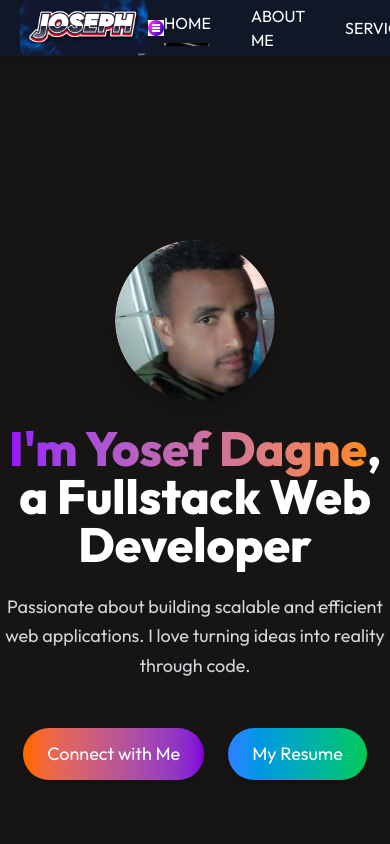
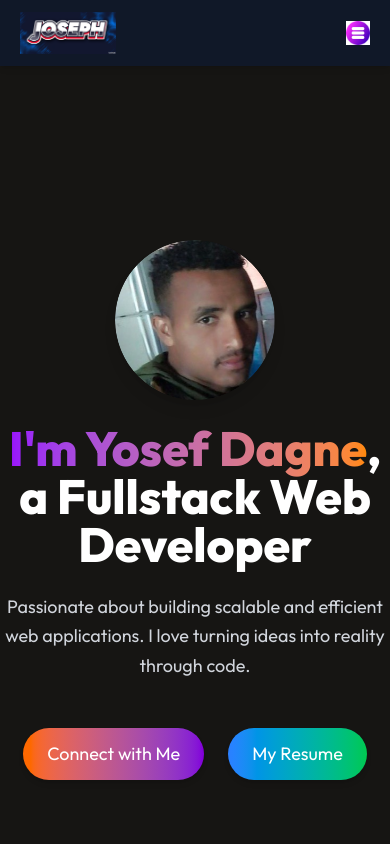
Before and after one commit to YosephDagne/Joseph_Dev, a React (Vite) app in the folder portfolio-wbsite/my-portfolio/: page / in a window 390 px wide. Shown: the top 844 px of the page. Built offline with nearby package versions, Linux system fonts and the light colour scheme.

Commit message:
complete the portfolio

```diff
--- a/portfolio-wbsite/my-portfolio/src/components/About.jsx
+++ b/portfolio-wbsite/my-portfolio/src/components/About.jsx
@@ -3,8 +3,11 @@ import { assets } from "../assets/assets";
 
 const About = () => {
   return (
-    <div id="about" className="flex flex-col items-center justify-center gap-16 px-10 md:px-20 my-60">
-      {/* Title */}
+    <div
+      id="about"
+      className="flex flex-col items-center justify-center gap-16 px-10 md:px-20 my-60"
+    >
+      {/* Title Section */}
       <div className="relative text-center">
         <h1 className="text-6xl md:text-7xl font-bold">About Me</h1>
         <img
@@ -60,6 +63,7 @@ const About = () => {
                   <div
                     className="h-full rounded-full bg-gradient-to-r from-orange-600 to-purple-600"
                     style={{ width: item.level }}
+                    aria-label={`${item.skill} skill level ${item.level}`}
                   ></div>
                 </div>
               </div>
--- a/portfolio-wbsite/my-portfolio/src/components/Contact.jsx
+++ b/portfolio-wbsite/my-portfolio/src/components/Contact.jsx
@@ -3,14 +3,12 @@ import { assets } from "../assets/assets";
 import { toast } from "react-toastify";
 
 const Contact = () => {
-  // State for form fields
   const [formData, setFormData] = useState({
     name: "",
     email: "",
     message: "",
   });
 
-  // Handle input changes
   const handleChange = (event) => {
     const { name, value } = event.target;
     setFormData((prevData) => ({
@@ -19,15 +17,21 @@ const Contact = () => {
     }));
   };
 
-  // Handle form submission
   const onSubmit = async (event) => {
     event.preventDefault();
+
+    // Basic Validation
+    if (!formData.name || !formData.email || !formData.message) {
+      toast.error("All fields are required!");
+      return;
+    }
 
     const submissionData = {
       ...formData,
       access_key: "96e914f2-7fc3-4512-ab68-69a3b85508ee",
     };
 
+    try {
       const res = await fetch("https://api.web3forms.com/submit", {
         method: "POST",
         headers: {
@@ -42,6 +46,9 @@ const Contact = () => {
         setFormData({ name: "", email: "", message: "" }); // Clear input fields
       } else {
         toast.error("Something went wrong. Please try again.");
+      }
+    } catch (error) {
+      toast.error("Network error. Please try again.");
     }
   };
 
--- a/portfolio-wbsite/my-portfolio/src/components/Hero.jsx
+++ b/portfolio-wbsite/my-portfolio/src/components/Hero.jsx
@@ -1,8 +1,10 @@
-import React from "react";
+import React, { useState } from "react";
 import { assets } from "../assets/assets";
 import AnchorLink from "react-anchor-link-smooth-scroll";
 
 const Hero = () => {
+  const [menu, setMenu] = useState("");
+
   return (
     <div
       id="home"
--- a/portfolio-wbsite/my-portfolio/src/components/MyWork.jsx
+++ b/portfolio-wbsite/my-portfolio/src/components/MyWork.jsx
@@ -5,7 +5,7 @@ import my_work_data from "../assets/my_work_data";
 const MyWork = () => {
   return (
     <div
-      id="work"
+      id="portfolio"
       className="flex flex-col items-center justify-between gap-20 mx-5 sm:mx-10 md:mx-20 my-20 sm:my-24 lg:my-40"
     >
       {/* Title Section */}
@@ -33,8 +33,8 @@ const MyWork = () => {
             {/* Hover Effect */}
             <div className="absolute top-0 left-0 w-full h-full bg-gradient-to-b from-transparent to-black opacity-0 group-hover:opacity-60 transition-opacity duration-300"></div>
             <div className="absolute bottom-4 left-4 text-white font-semibold text-lg sm:text-xl z-10 opacity-0 group-hover:opacity-100 transition-opacity duration-300">
-              <h3>{work.w_title}</h3>
-              <p className="text-sm">{work.w_desc}</p>
+              <h3>{work.w_no}</h3>
+              <p className="text-sm">{work.w_name}</p>
             </div>
           </div>
         ))}
--- a/portfolio-wbsite/my-portfolio/src/components/NavBar.jsx
+++ b/portfolio-wbsite/my-portfolio/src/components/NavBar.jsx
@@ -1,118 +1,60 @@
 import React, { useRef, useState } from "react";
 import { assets } from "../assets/assets";
 import AnchorLink from "react-anchor-link-smooth-scroll";
+
 function NavBar() {
   const [menu, setMenu] = useState("home");
+  const menuRef = useRef();
 
-  const menuRef = useRef();
   const openMenu = () => {
     menuRef.current.style.right = "0";
   };
+
   const closeMenu = () => {
     menuRef.current.style.right = "-350px";
   };
 
   return (
-    <div className="fixed top-0 left-0 w-full flex items-center justify-between mt-0 mb-5 px-5 z-10 shadow-md bg-gray-900 md:mx-[50px] md:my-5">
-      <img src={assets.jo} alt="Logo" className="w-32 rounded-lg" />
+    <div className="fixed top-0 left-0 w-full flex items-center justify-between px-5 py-3 z-10 shadow-md bg-gray-900 md:px-10 lg:px-16 xl:px-24 2xl:px-32">
+      <img
+        src={assets.jo}
+        alt="Logo"
+        className="w-24 md:w-28 lg:w-32 xl:w-36"
+      />
       <img
         onClick={openMenu}
-        className="w-4 h-auto md:block md:fixed right-[30px]"
+        className="w-6 h-6 cursor-pointer md:hidden"
         src={assets.open}
         alt=""
       />
       <ul
         ref={menuRef}
-        className="flex items-center list-none gap-10 text-base md:fixed md:flex-col md:items-start md:top-0 md:gap-[30px] md:bg-[#1F0016] md:w-[350px] md:h-[100%] md:z-[2] transition-[right] md:duration-500 duration-500 md:right-[-350px]"
+        className="fixed top-0 right-[-350px] w-[150px] h-full bg-[#130f12] flex flex-col items-start gap-6 p-6 text-lg transition-all duration-500 md:static md:flex-row md:bg-transparent md:w-auto md:h-auto md:items-center md:gap-10 md:p-0"
       >
         <img
           onClick={closeMenu}
-          className="w-4 h-auto md:block relative md:top-[30px] md:left-[290px] md:w-[30px] hidden"
+          className="w-8 h-8 cursor-pointer md:hidden absolute top-6 right-6"
           src={assets.close}
           alt=""
         />
-        <li className="flex flex-col gap-2 cursor-pointer md:text-[30px] md:pl-[100px] md:flex-row md:gap-5">
-          <AnchorLink
-            className="decoration-0 text-white"
-            href="#home"
-            onClick={() => setMenu("home")}
+        {["home", "about", "services", "portfolio", "contact"].map((item) => (
+          <li
+            key={item}
+            className="relative cursor-pointer text-white text-sm md:text-base lg:text-lg"
           >
-            HOME
-          </AnchorLink>
-          {menu === "home" && (
-            <img
-              className="w-full h-[3px] object-cover"
-              src={assets.nav_underline}
-              alt=""
-            />
-          )}
-        </li>
-        <li className="flex flex-col gap-2 cursor-pointer md:text-[30px] md:pl-[100px] md:flex-row md:gap-5">
-          <AnchorLink
-            offset={50}
-            href="#about"
-            onClick={() => setMenu("about")}
-          >
-            ABOUT ME
-          </AnchorLink>
-          {menu === "about" && (
-            <img
-              className="w-full h-[3px] object-cover"
-              src={assets.nav_underline}
-              alt=""
-            />
-          )}
-        </li>
-        <li className="flex flex-col gap-2 cursor-pointer md:text-[30px] md:pl-[100px] md:flex-row md:gap-5">
-          <AnchorLink
-            offset={50}
-            href="#services"
-            onClick={() => setMenu("services")}
-          >
-            SERVICES
-          </AnchorLink>
-          {menu === "services" && (
-            <img
-              className="w-full h-[3px] object-cover"
-              src={assets.nav_underline}
-              alt=""
-            />
-          )}
-        </li>
-        <li className="flex flex-col gap-2 cursor-pointer md:text-[30px] md:pl-[100px] md:flex-row md:gap-5">
-          <AnchorLink
-            offset={50}
-            href="#work"
-            onClick={() => setMenu("portfolio")}
-          >
-            PORTFOLIO
-          </AnchorLink>
-          {menu === "portfolio" && (
-            <img
-              className="w-full h-[3px] object-cover"
-              src={assets.nav_underline}
-              alt=""
-            />
-          )}
-        </li>
-        <li className="flex flex-col gap-2 cursor-pointer md:text-[30px] md:pl-[100px] md:flex-row md:gap-5">
-          <AnchorLink
-            offset={50}
-            href="#contact"
-            onClick={() => setMenu("contact")}
-          >
-            CONTACT
-          </AnchorLink>
-          {menu === "contact" && (
-            <img
-              className="w-full h-[3px] object-cover"
-              src={assets.nav_underline}
-              alt=""
-            />
-          )}
-        </li>
+            <AnchorLink
+              className={`text-white hover:text-orange-400 transition-colors relative after:content-[''] after:absolute after:w-full after:h-[2px] after:bg-orange-400 after:left-0 after:bottom-[-2px] after:scale-x-0 after:transition-transform after:duration-300 hover:after:scale-x-100 ${
+                menu === item ? "text-orange-400 after:scale-x-100" : ""
+              }`}
+              href={`#${item}`}
+              onClick={() => setMenu(item)}
+            >
+              {item.toUpperCase()}
+            </AnchorLink>
+          </li>
+        ))}
       </ul>
-      <div className="flex items-center justify-center w-48 h-12 rounded-[50px] bg-gradient-to-r from-orange-400 to-purple-600 text-white cursor-pointer transition-transform duration-300 text-lg text-center hover:from-orange-500 hover:to-purple-700 hover:scale-110 hover:border-white hover:border-2 md:hidden">
+      <div className="hidden md:flex items-center justify-center w-40 md:w-44 lg:w-48 xl:w-52 h-10 md:h-12 rounded-full bg-gradient-to-r from-orange-400 to-purple-600 text-white cursor-pointer transition-transform duration-300 text-sm md:text-base lg:text-lg text-center hover:from-orange-500 hover:to-purple-700 hover:scale-105 hover:border-white hover:border-2">
         <AnchorLink
           offset={50}
           href="#contact"
@@ -124,4 +66,5 @@ function NavBar() {
     </div>
   );
 }
+
 export default NavBar;
```
Also changed, not shown: portfolio-wbsite/my-portfolio/src/components/Footer.jsx (+7 -3 lines). Lines whose indentation alone changed are shown as unchanged.
